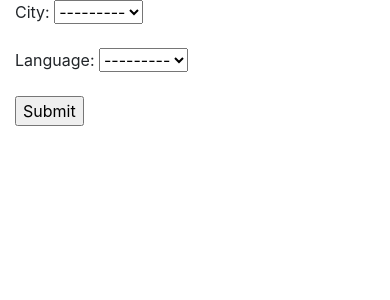
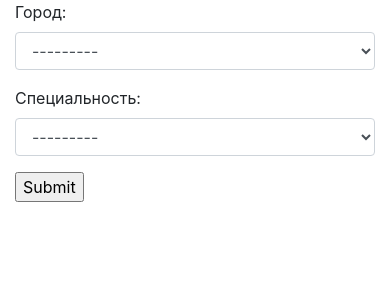
Before and after one commit to girgenson/scraping_service, a Django app: page /home/ in a window 390 px wide. Shown: the part 56-356 px from the top of the page. Run offline with Django 3.2, Linux system fonts and the light colour scheme; data that the repository does not hold is empty; some libraries are stand-ins or nearby versions.

Commit message:
Added parameters in FindForm properties

```diff
--- a/scraping/forms.py
+++ b/scraping/forms.py
@@ -3,5 +3,13 @@ from scraping.models import City, Language
 
 
 class FindForm(forms.Form):
-    city = forms.ModelChoiceField(queryset=City.objects.all())
-    language = forms.ModelChoiceField(queryset=Language.objects.all())
+    city = forms.ModelChoiceField(
+        queryset=City.objects.all(),
+        to_field_name='slug', required=False,
+        widget=forms.Select(attrs={'class': 'form-control'}),
+        label='Город')
+    language = forms.ModelChoiceField(
+        queryset=Language.objects.all(),
+        to_field_name='slug', required=False,
+        widget=forms.Select(attrs={'class': 'form-control'}),
+        label='Специальность')
--- a/scraping/templates/scraping/home.html
+++ b/scraping/templates/scraping/home.html
@@ -21,11 +21,14 @@
         </div>
 
     {% endfor %}
-
-
- <form method="GET" action="">
-    {{ form.as_p }}
-  <input type="submit" value="Submit">
-</form>
-
+    <div class="row">
+        <div class='col-md-3'>
+             <form method="GET" action="">
+                <div class="form-input">
+                    {{ form.as_p }}
+                </div>
+              <input type="submit" value="Submit">
+             </form>
+        </div>
+    </div>
 {% endblock content %}
--- a/scraping/views.py
+++ b/scraping/views.py
@@ -16,7 +16,6 @@ def home_view(request):
         if language:
             _filter['language__slug'] = language
 
-
         qs = Vacancy.objects.filter(**_filter)
     return render(request, 'scraping/home.html', {'object_list': qs,
                                                   'form': form})
```
